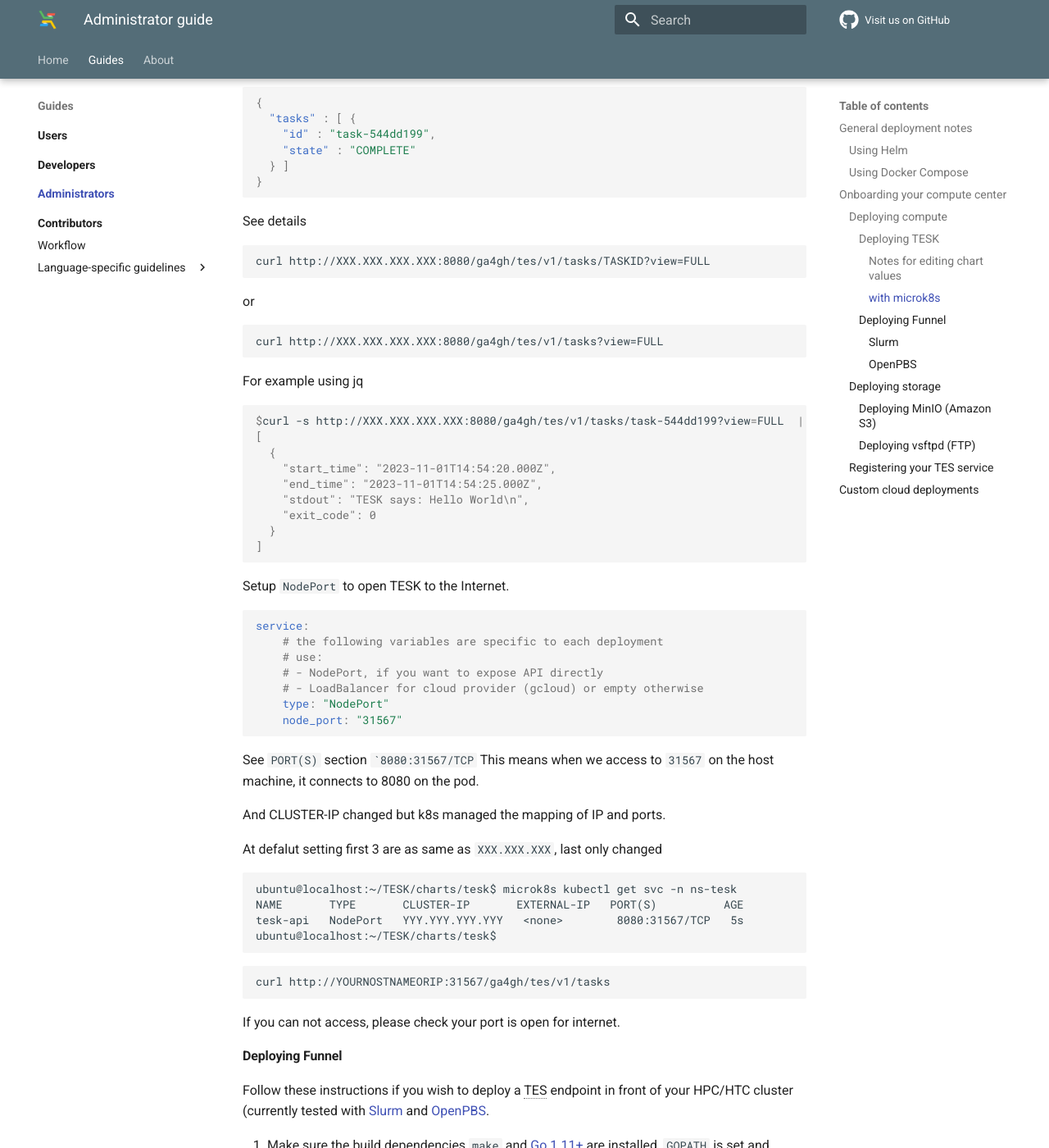
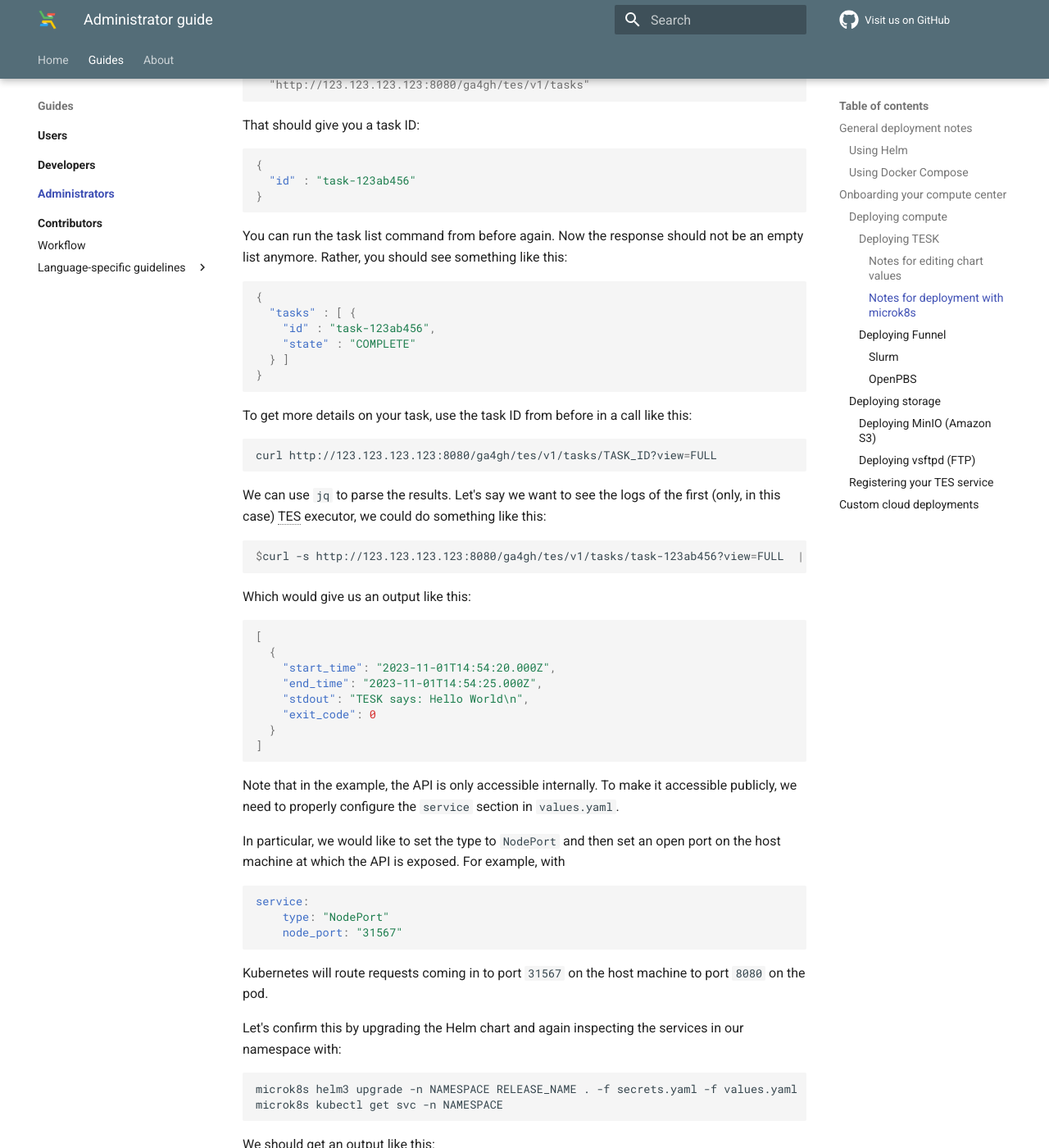
Before and after one commit to elixir-cloud-aai/elixir-cloud-aai.github.io, an MkDocs documentation site: the page built from docs/guides/guide-admin/index.md, in a window 1280 px wide and 1400 px high, scrolled down 6086 px. Shown: the whole window at 82% size. Built offline with MkDocs 1.6.1 and Material for MkDocs 9.7.7, drawn with Linux system fonts in a browser that asks for light colours; comment, search, counter and statistics services are not loaded; some of the changed text lies outside the part shown.

Commit message:
Update index.md

````diff
--- a/docs/guides/guide-admin/index.md
+++ b/docs/guides/guide-admin/index.md
@@ -179,138 +179,151 @@
     When creating a `.secrets.yaml` file, ensure that the file is never shared
     or committed to a code repository!
 
-##### with microk8s
+##### Notes for deployment with microk8s
 
-This section is how to install TESK with microk8s on ubuntu 22.04.
-Normally, microk8s is as same as typ;ical Kubernetes environment.
+This section outlines how to install TESK via [microk8s](https://microk8s.io/),
+as tested on an Ubuntu 22.04 machine.
 
+First, install microk8s through the Snap Store and add yourself to the
+`microk8s` group::
+
+```bash
+sudo snap install microk8s --classic
+sudo usermod -a -G microk8s $USER
 ```
-sudo snap install microk8s --classic
+
+Now let's create a directory for the microk8s configuration and enable Helm:
+
+```bash
+mkdir  ~/.kube
+sudo chown -R $USER ~/.kube
 microk8s enable helm3
 ```
 
-Add you to `microk8s` group.
+Next, let's clone the TESK repository and move into it the Helm chart directory:
 
-```
-sudo usermod -a -G microk8s $USER
-```
-
-Create directory.
-
-```
-mkdir  ~/.kube
-sudo chown -R $USER ~/.kube
-```
-
-Clone repository and change directory
-
-```
+```bash
 git clone https://github.com/elixir-cloud-aai/TESK.git
 cd TESK/charts/tesk
 ```
 
-Create: `secrets.yaml`
-Edit: `values.yaml`
+Follow the deployment instructions to create `secrets.yaml` and modify
+`values.yaml` as per your requirements.
 
-- `host_name`
-- In `service` , `type` and `node_port`
-  - Setup this, TESK can reach from the internet.
+> You **MUST** set `host_name`. To make the service available through the
+> internet, see further below on how to configure the `service` section.
 
-Create namespace (helm3)
+Great - you are now ready to deploy TESK!
 
-```
-microk8s kubectl create namespace ns-tesk
+First, let's create a namespace:
+
+```bash
+microk8s kubectl create namespace NAMESPACE
 ```
 
-Install helm chart
+where `NAMESPACE` is an arbitrary name for your resource group.
 
-```
-microk8s helm3 install  -n ns-tesk dn-tesk-1 .   -f secrets.yaml   -f values.yaml
+Now let's use Helm to install:
+
+```bash
+microk8s helm3 install -n NAMESPACE RELEASE_NAME . -f secrets.yaml -f values.yaml
 ```
 
-If you want to uninstall
+where `RELEASE_NAME` is an arbitrary name for this particular TESK release.
 
-```
-microk8s helm uninstall dn-tesk-1 -n ns-tesk
+Congratulations - TESK should now be successfully deployed!
+
+To find out the IP address at which TESK is available, run the following
+command:
+
+```bash
+microk8s kubectl get svc -n NAMESPACE
 ```
 
-Find your IP(Cluster IP)
+The output could look something like this:
 
-```
-microk8s kubectl get svc -n ns-tesk
+```console
+NAME       TYPE        CLUSTER-IP        EXTERNAL-IP   PORT(S)    AGE
+tesk-api   ClusterIP   123.123.123.123   <none>        8080/TCP   8s
 ```
 
-Following example is internal access only.
-It can not be accessed from Internet.
-See `PORT(S)` section `8080/TCP`.
+Use the `CLUSTER-IP` and the `PORT` with the following template to construct the
+URL at which the service is available (and make sure to replace the dummy URL
+when you want to try out the calls below):
 
-```
-$ microk8s kubectl get svc -n ns-tesk
-NAME       TYPE        CLUSTER-IP      EXTERNAL-IP   PORT(S)    AGE
-tesk-api   ClusterIP   XXX.XXX.XXX.XXX   <none>        8080/TCP   8s
+```console
+http://CLUSTER-IP:PORT/ga4gh/tes/v1
 ```
 
-On same machine, you can see the tasks
+So, in this example case, we get the following URL:
 
-```
-curl http://XXX.XXX.XXX.XXX:8080/ga4gh/tes/v1/tasks
+```console
+http://123.123.123.123:8080/ga4gh/tes/v1
 ```
 
-Setup is correct, you can see something like this.
+You can now test the intallation with the following example call to get a list
+of tasks:
+
+```bash
+curl http://123.123.123.123:8080/ga4gh/tes/v1/tasks
+```
+
+If everything worked well, you should get an output like this:
 
 ```json
 {
-  "tasks" : [ ]
+  "tasks": []
 }
 ```
 
-
-Throw job to TESK.
-This is very small examle.
+Let's try to send a small task to TESK:
 
 ```console
-curl  -H "Accept: application/json"  \
- -H "Content-Type: application/json" \
- --data '{"executors": [ { "command": [ "echo", "TESK says: Hello World" ], "image": "alpine" } ]}'\
- -X POST \
-"http://XXX.XXX.XXX.XXX:8080/ga4gh/tes/v1/tasks"
+curl \
+  -H "Accept: application/json"  \
+  -H "Content-Type: application/json" \
+  -X POST \
+  --data '{"executors": [ { "command": [ "echo", "TESK says: Hello World" ], "image": "alpine" } ]}' \
+  "http://123.123.123.123:8080/ga4gh/tes/v1/tasks"
 ```
 
-You can get your TASK ID.
+That should give you a task ID:
 
 ```json
 {
-  "id" : "task-544dd199"
+  "id" : "task-123ab456"
 }
 ```
 
-Check the result
+You can run the task list command from before again. Now the response should not
+be an empty list anymore. Rather, you should see something like this:
 
 ```json
 {
   "tasks" : [ {
-    "id" : "task-544dd199",
+    "id" : "task-123ab456",
     "state" : "COMPLETE"
   } ]
 }
 ```
 
-See details
+To get more details on your task, use the task ID from before in a call like
+this:
 
-```
-curl http://XXX.XXX.XXX.XXX:8080/ga4gh/tes/v1/tasks/TASKID?view=FULL
+```bash
+curl http://123.123.123.123:8080/ga4gh/tes/v1/tasks/TASK_ID?view=FULL
 ```
 
-or
+We can use `jq` to parse the results. Let's say we want to see the logs of the
+first (only, in this case) TES executor, we could do something like this:
 
-```
-curl http://XXX.XXX.XXX.XXX:8080/ga4gh/tes/v1/tasks?view=FULL
+```console
+$curl -s http://123.123.123.123:8080/ga4gh/tes/v1/tasks/task-123ab456?view=FULL  | jq '.logs[0].logs'
 ```
 
-For example using jq
+Which would give us an output like this:
 
-```console
-$curl -s http://XXX.XXX.XXX.XXX:8080/ga4gh/tes/v1/tasks/task-544dd199?view=FULL  | jq '.logs[0].logs'
+```json
 [
   {
     "start_time": "2023-11-01T14:54:20.000Z",
@@ -319,40 +332,57 @@
     "exit_code": 0
   }
 ]
-
 ```
 
-Setup `NodePort`  to open TESK to the Internet.
+Note that in the example, the API is only accessible internally. To make it
+accessible publicly, we need to properly configure the `service` section in
+`values.yaml`.
+
+In particular, we would like to set the type to `NodePort` and then set an open
+port on the host machine at which the API is exposed. For example, with
 
 ```yaml
 service:
-    # the following variables are specific to each deployment
-    # use:
-    # - NodePort, if you want to expose API directly
-    # - LoadBalancer for cloud provider (gcloud) or empty otherwise
     type: "NodePort"
     node_port: "31567"
 ```
 
-See `PORT(S)` section ``8080:31567/TCP`
-This means when we access to `31567` on the host machine, it connects to 8080 on the pod.
+Kubernetes will route requests coming in to port `31567` on the host machine to
+port `8080` on the pod.
 
-And CLUSTER-IP changed but k8s managed the mapping of IP and ports.
+Let's confirm this by upgrading the Helm chart and again inspecting the services
+in our namespace with:
 
-At defalut setting first 3 are as same as `XXX.XXX.XXX`, last only changed
+```bash
+microk8s helm3 upgrade -n NAMESPACE RELEASE_NAME . -f secrets.yaml -f values.yaml
+microk8s kubectl get svc -n NAMESPACE
+```
+
+We should get an output like this:
+
+```console
+NAME       TYPE       CLUSTER-IP        EXTERNAL-IP   PORT(S)          AGE
+tesk-api   NodePort   123.123.123.111   <none>        8080:31567/TCP   5s
+```
+
+Indeed, the port section changed as expected. Now, note that the `CLUSTER-IP`
+_also_ changed. However, this is not a problem as Kubernetes will manage the
+routing, so we don't really need to know the `CLUSTER-IP`. Instead, now we can
+use the hostname (or IP) of the host machine, together with the port we set to
+call our TES API from anywhere:
 
 ```
-ubuntu@localhost:~/TESK/charts/tesk$ microk8s kubectl get svc -n ns-tesk
-NAME       TYPE       CLUSTER-IP       EXTERNAL-IP   PORT(S)          AGE
-tesk-api   NodePort   YYY.YYY.YYY.YYY   <none>        8080:31567/TCP   5s
-ubuntu@localhost:~/TESK/charts/tesk$
+curl http://HOST_NAME_OR_IP:31567/ga4gh/tes/v1/tasks
 ```
 
+> Of course you need to make sure that the port you selected is opened for
+> public access. This will depend on your router/firewall settings.
+
+If you would like to tear down the TESK service, simply run:
+
+```bash
+microk8s helm uninstall RELEASE_NAME -n NAMESPACE
 ```
-curl http://YOURNOSTNAMEORIP:31567/ga4gh/tes/v1/tasks
-```
-
-If you can not access, please check your port is open for internet.
 
 #### Deploying Funnel
 
````
